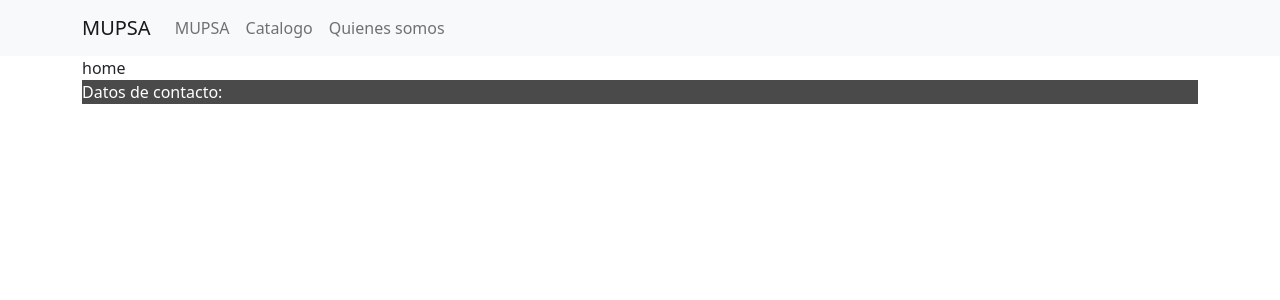
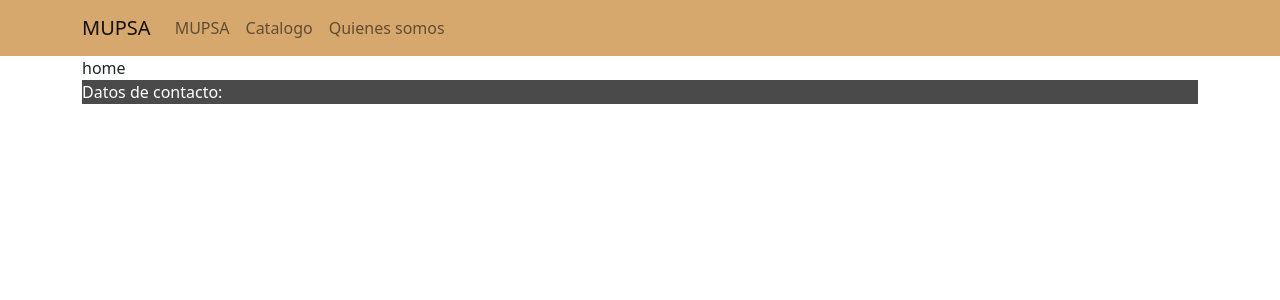
Before and after one commit to SergiAndreaUwU/muebleria-mupsa-client, a Next.js app: page / in a window 1280 px wide. Shown: the top 300 px of the page. Built offline with nearby package versions, Linux system fonts and the light colour scheme.

Commit message:
added some colors to navbar

```diff
--- a/components/FurnitureNavbar.jsx
+++ b/components/FurnitureNavbar.jsx
@@ -2,10 +2,11 @@ import Container from 'react-bootstrap/Container';
 import Nav from 'react-bootstrap/Nav';
 import Navbar from 'react-bootstrap/Navbar';
 import NavDropdown from 'react-bootstrap/NavDropdown';
+import styles from "./FurnitureNavbar.module.sass"
 
 function FurnitureNavbar() {
   return (
-    <Navbar bg="light" expand="lg">
+    <Navbar bg="light" expand="lg" className={styles.navbar}>
       <Container>
         <Navbar.Brand href="/">MUPSA</Navbar.Brand>
         <Navbar.Toggle aria-controls="basic-navbar-nav" />
--- /dev/null
+++ b/components/FurnitureNavbar.module.sass
@@ -0,0 +1,2 @@
+.navbar
+    background-color: #D7A86E !important
--- a/styles/globals.css
+++ b/styles/globals.css
@@ -1,3 +1,5 @@
+/* https://colorhunt.co/palette/8e3200a64b2ad7a86effebc1 */
+
 html,
 body {
   padding: 0;
```
